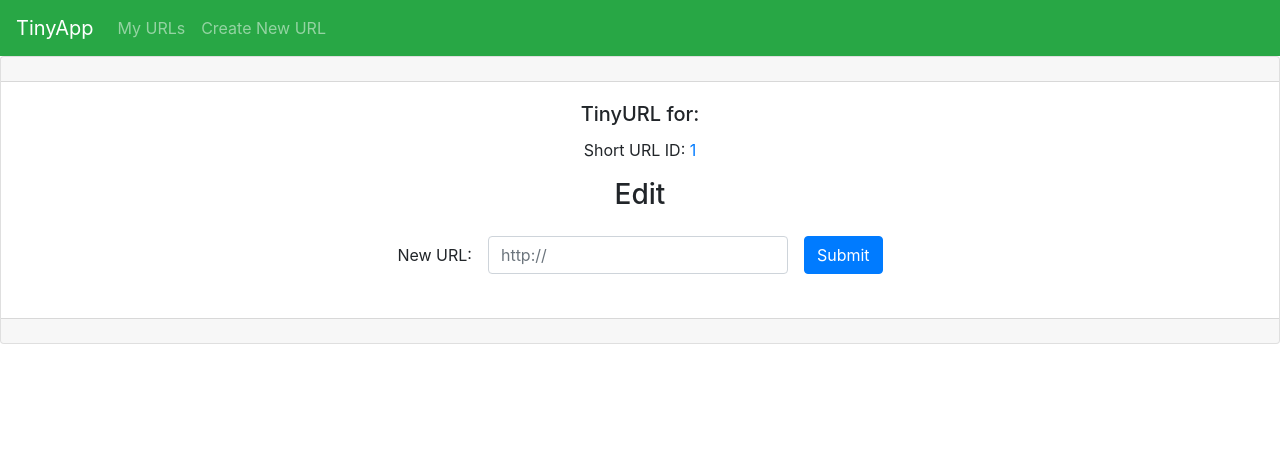
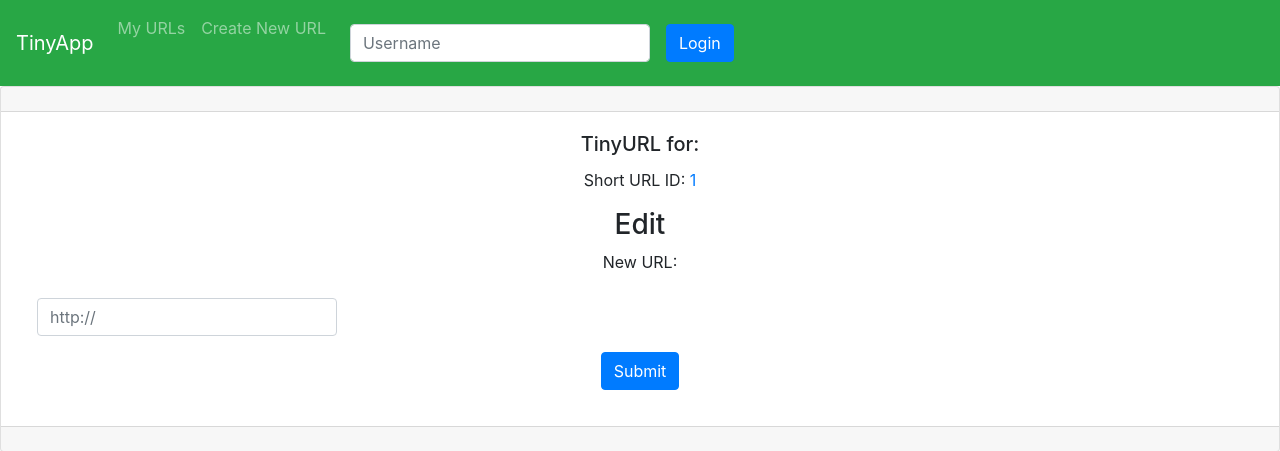
Before and after one commit to chandanikumari/tinyapp, a Node server app: page /urls/1 in a window 1280 px wide. Shown: the top 451 px of the page. Run offline with Node 20, Linux system fonts and the light colour scheme; some libraries are stand-ins or nearby versions.

Commit message:
Added cookie-parser

```diff
--- a/express_server.js
+++ b/express_server.js
@@ -1,11 +1,12 @@
 const express = require("express");
 const morgan = require('morgan');
-
+const cookieParser = require('cookie-parser');
 const app = express();
 const PORT = 8080; // default port 8080
 
 app.use(morgan('dev'));
 app.use(express.urlencoded({ extended: true }));
+app.use(cookieParser());
 
 
 app.set("view engine", "ejs");
@@ -62,22 +63,32 @@ app.get("/u/:id", (req, res) => {
   res.redirect(`urls/${longURL}`);
 });
 
-// Delete
+// DELETE
 app.post("/urls/:id/delete", (req, res) => {
   delete urlDatabase[req.params.id];
   res.redirect("/urls");
 });
 
-// Edit
+// EDIT
 
 app.get("/urls/:id/edit",  (req, res) => {
   urlDatabase[req.params.id].longURL = req.body.newURL;
+  console.log("New URL at GET is : ", urlDatabase);
   res.redirect(`urls/${req.params.id}`);
 });
 
 app.post("/urls/:id/edit", (req, res) => {
   urlDatabase[req.params.id].longURL = req.body.newURL;
+  console.log("New URL is : ", urlDatabase);
   res.redirect("/urls");
+});
+
+// LOGIN
+
+app.post("/login", (req, res) => {
+  const candidateUsername = req.body.username;
+  res.cookie('username', candidateUsername);
+  res.redirect('/urls');
 });
 
 app.listen(PORT, () => {
--- a/package.json
+++ b/package.json
@@ -18,6 +18,7 @@
   },
   "homepage": "https://github.com/chandanikumari/tinyapp#readme",
   "dependencies": {
+    "cookie-parser": "^1.4.6",
     "ejs": "^3.1.9",
     "express": "^4.18.2",
     "morgan": "^1.10.0"
--- a/views/partials/_header.ejs
+++ b/views/partials/_header.ejs
@@ -1,6 +1,7 @@
 <header>
   <nav class="navbar navbar-expand-md navbar-dark bg-success">
     <a class="navbar-brand" href="/urls">TinyApp</a>
+
     <button
       class="navbar-toggler"
       type="button"
@@ -16,6 +17,12 @@
       <div class="navbar-nav">
         <a class="nav-item nav-link" href="/urls">My URLs</a>
         <a class="nav-item nav-link" href="/urls/new">Create New URL</a>
+        <td>
+          <form class="justify-content-center form-inline" action="/login" method="POST">
+          <input class="form-control" type="text" name="username" placeholder="Username"
+            style="width: 300px; margin: 1em" />
+          <button type="submit" class="btn btn-primary">Login</button>
+        </td>
       </div>
     </div>
   </nav>
--- a/views/urls_show.ejs
+++ b/views/urls_show.ejs
@@ -27,7 +27,6 @@
               style="width: 300px; margin: 1em" />
             <button type="submit" class="btn btn-primary">Submit</button>
             </p>
-
           </div>
         </form>
       </div>
```
Also changed, not shown: 1 other file.
